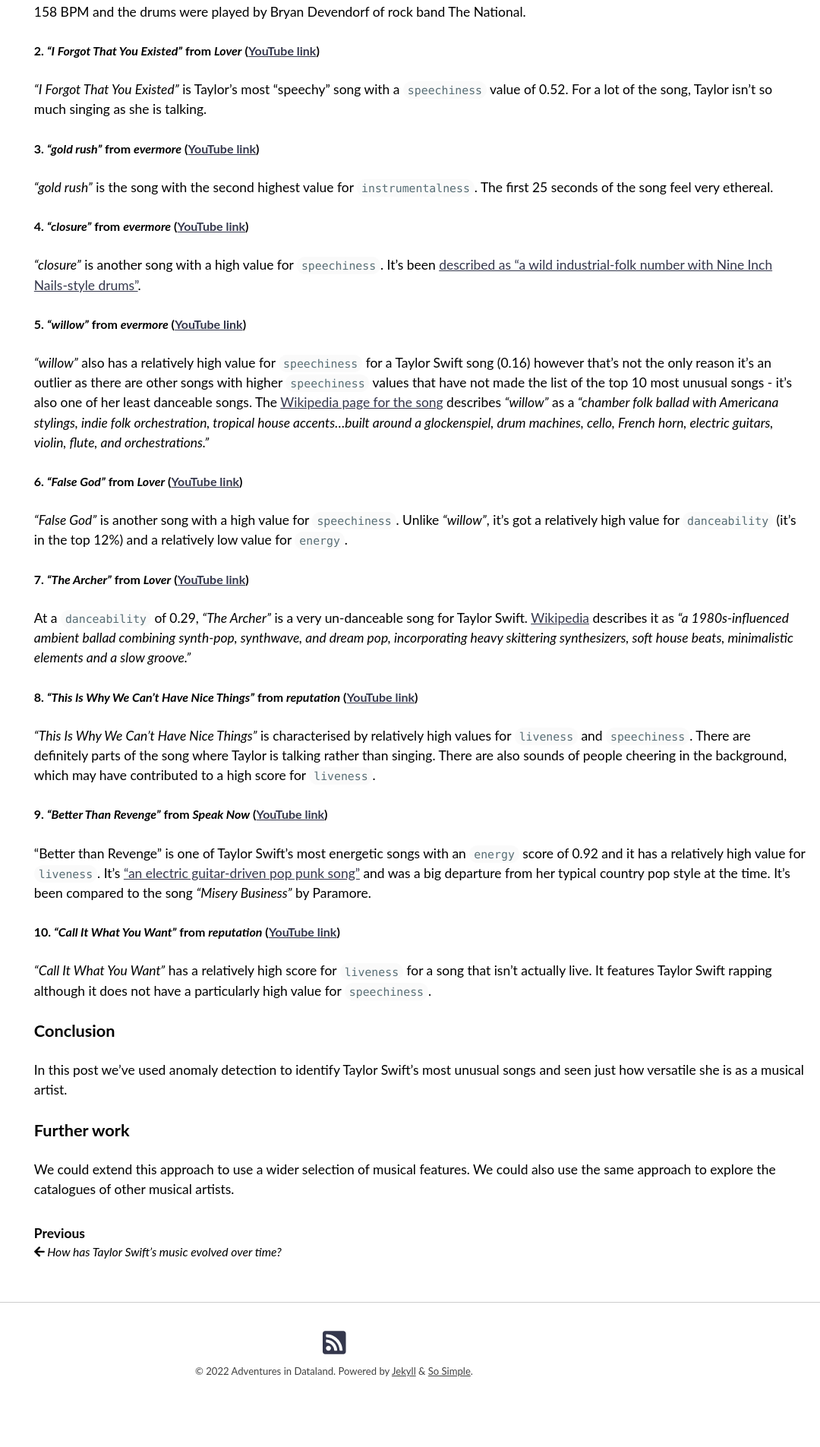
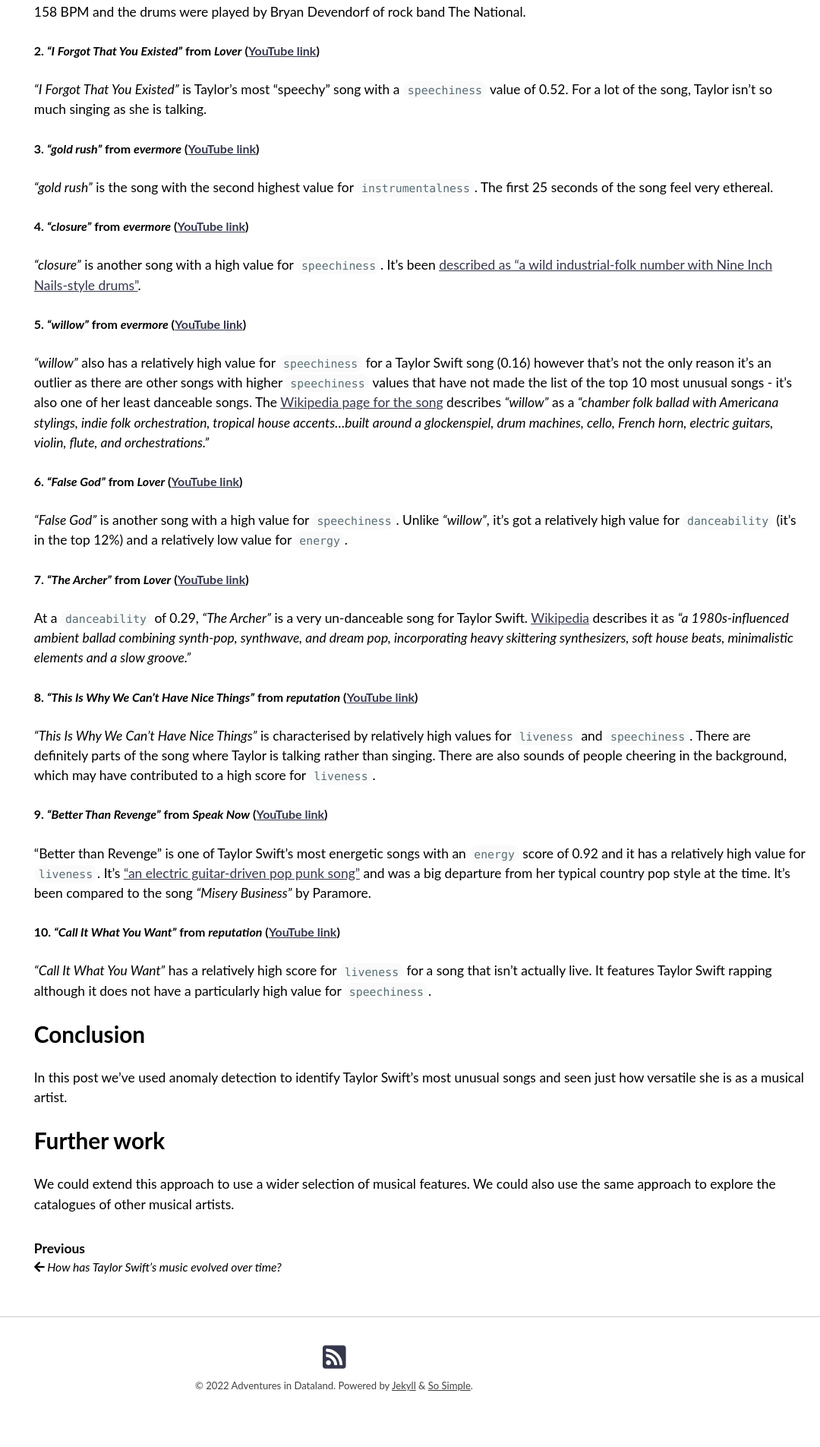
Before and after one commit to adventuresindataland/adventuresindataland.github.io, a Jekyll site: the page built from _posts/2022-10-16-taylor_swift_isolation_forest.md, in a window 1280 px wide. Shown: the part 3146-5051 px from the top of the page at 76% size, without its empty margins (200-1280 px from the left). Built offline with Jekyll 4.4.1, drawn with Linux system fonts in a browser that asks for light colours; nearby versions of some CDN libraries; some web fonts are replaced.

```diff
--- a/_posts/2022-10-16-taylor_swift_isolation_forest.md
+++ b/_posts/2022-10-16-taylor_swift_isolation_forest.md
@@ -329,13 +329,13 @@ compared to the song *“Misery Business”* by Paramore.
 a song that isn’t actually live. It features Taylor Swift rapping
 although it does not have a particularly high value for `speechiness`.
 
-### Conclusion
+# Conclusion
 
 In this post we’ve used anomaly detection to identify Taylor Swift’s
 most unusual songs and seen just how versatile she is as a musical
 artist.
 
-### Further work
+# Further work
 
 We could extend this approach to use a wider selection of musical
 features. We could also use the same approach to explore the catalogues
```
